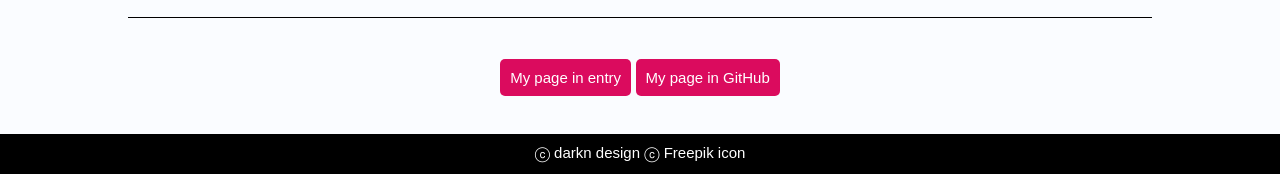
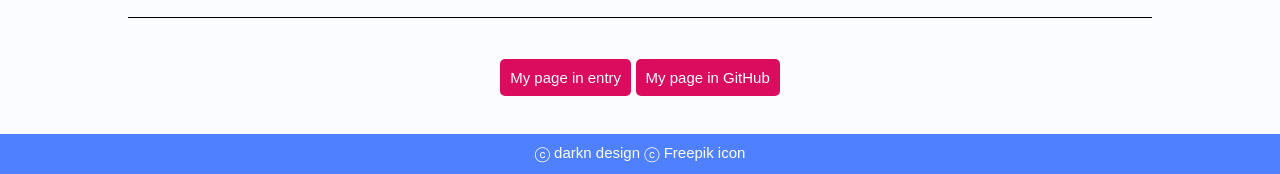
Before and after one commit to ssewoo/DARKN, a plain HTML site: page index.html in a window 1280 px wide. Shown: the part 713-887 px from the top of the page. Drawn offline with Linux system fonts and the light colour scheme; a web font is replaced by a local one.

Commit message:
Update style.css

```diff
--- a/style.css
+++ b/style.css
@@ -42,7 +42,7 @@ a {
    padding: 0;
    width: screen;
    height: 20px;
-   background: black;
+   background: #4f80ff;
    text-align: center;
    margin-top: 20px;
    color: white;
```
